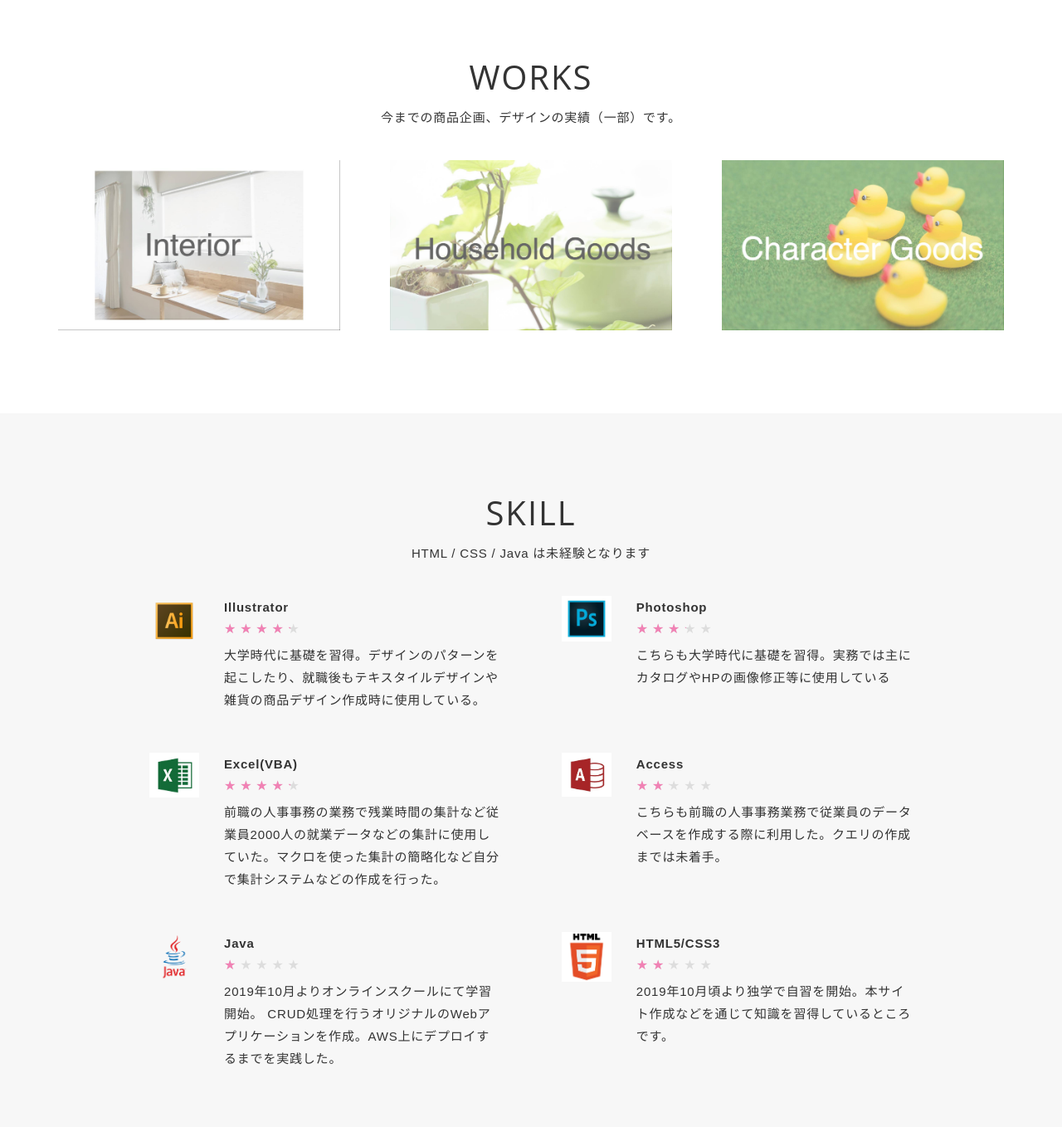
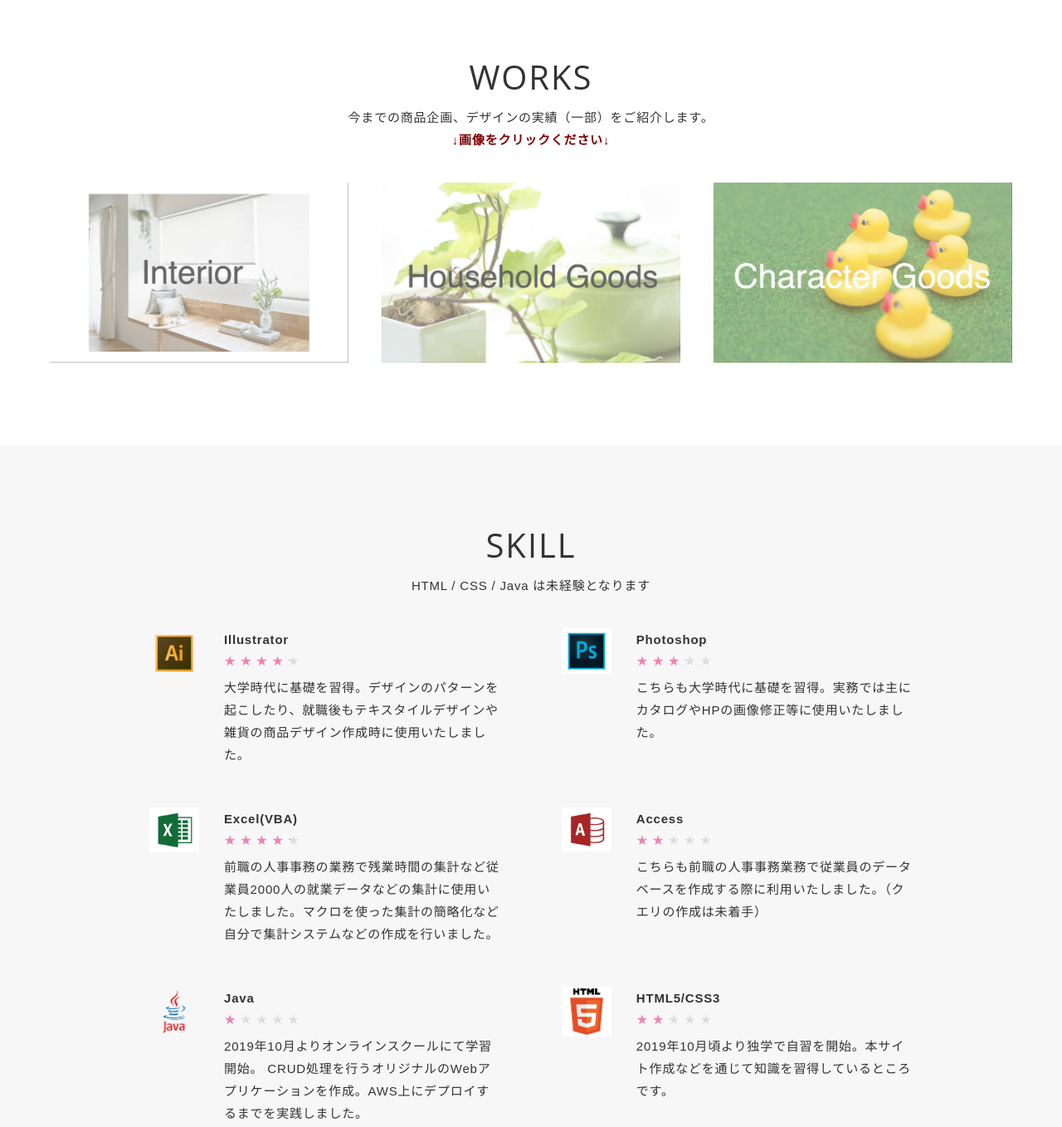
Before and after one commit to tomato0000/tomatomoko-portforio, a plain HTML site: page index.html in a window 1280 px wide. Shown: the part 1400-2758 px from the top of the page at 83% size. Drawn offline with nearby package versions, Linux system fonts and the light colour scheme; a web font is replaced by a local one.

Commit message:
Add files via upload

```diff
--- a/css/style.css
+++ b/css/style.css
@@ -299,9 +299,9 @@ li {
 
 #works .card {
   flex-basis: 40%;
-  margin-bottom: 60px;
-  margin-left:30px;
-  margin-right:30px;
+  margin-bottom: 100px;
+  margin-left:20px;
+  margin-right:20px;
 }
 
 #works .card-wrapper::after {
--- a/index.html
+++ b/index.html
@@ -58,7 +58,7 @@
                 長岡造形大学 造形学部 産業デザイン学科 テキスタイルデザインコース 卒業<br>
                 ＜職歴＞<br>
                 <ul>・2007年〜2010年　トーソー株式会社商品開発室にてロールスクリーンの<br>
-                  　開発に携わる。( <a class="url-link" href="https://www.g-mark.org/award/describe/34182?token=4dPEeOzOTc" target="_blank">2008年</a>、 <a class="url-link" href="https://www.g-mark.org/award/describe/36372?token=4dPEeOzOTc" target="_blank">2010年</a>にグッドデザイン賞を受賞)<br>
+                  　開発に携わる( <a class="url-link" href="https://www.g-mark.org/award/describe/34182?token=4dPEeOzOTc" target="_blank">2008年</a>、 <a class="url-link" href="https://www.g-mark.org/award/describe/36372?token=4dPEeOzOTc" target="_blank">2010年</a>にグッドデザイン賞を受賞)<br>
                 <ul>・2010年〜2015年　ＩＰ４株式会社、株式会社パラレルワークスにて<br>
                   　キャラクターグッズの商品開発に携わる</ul>
                 <ul>・2015年　結婚・出産</ul>
@@ -76,13 +76,16 @@
             <h2 class="section-title">WORKS</h2>
             <div class="section-intro">
               <div class="section-text">
-                今までの商品企画、デザインの実績（一部）です。<br class="pc">
+                今までの商品企画、デザインの実績（一部）をご紹介します。<br>
+                <b><font color="#800000">↓画像をクリックください↓</font></b>
+                <br class="pc">
               </div>
             </div>
           </div>
           <div class="wrap">
             <div class="card">
-              <a href="rollscreen.html"target=”_blank”><img src= "img/works/interior.jpg" alt="" width="1600" height="966"/>
+              <a href="rollscreen.html"target=”_blank”>
+                <img src= "img/works/interior.jpg" alt="" width="1600" height="966"/>
               </a>
             </div>
             <div class="card">
@@ -118,7 +121,7 @@
                   <div class="rate rate4"></div>
                 </div>
                 <div class="section-text">
-                  大学時代に基礎を習得。デザインのパターンを起こしたり、就職後もテキスタイルデザインや雑貨の商品デザイン作成時に使用している。</div>
+                  大学時代に基礎を習得。デザインのパターンを起こしたり、就職後もテキスタイルデザインや雑貨の商品デザイン作成時に使用いたしました。</div>
               </div>
             </div>
             <div class="card">
@@ -131,7 +134,7 @@
                   <div class="rate rate3"></div>
                 </div>
                 <div class="section-text">
-                  こちらも大学時代に基礎を習得。実務では主にカタログやHPの画像修正等に使用している</div>
+                  こちらも大学時代に基礎を習得。実務では主にカタログやHPの画像修正等に使用いたしました。</div>
               </div>
             </div>
             <div class="card">
@@ -144,7 +147,7 @@
                   <div class="rate rate4"></div>
                 </div>
                 <div class="section-text">
-                  前職の人事事務の業務で残業時間の集計など従業員2000人の就業データなどの集計に使用していた。マクロを使った集計の簡略化など自分で集計システムなどの作成を行った。
+                  前職の人事事務の業務で残業時間の集計など従業員2000人の就業データなどの集計に使用いたしました。マクロを使った集計の簡略化など自分で集計システムなどの作成を行いました。
                 </div>
               </div>
             </div>
@@ -158,7 +161,7 @@
                   <div class="rate rate2"></div>
                 </div>
                 <div class="section-text">
-                  こちらも前職の人事事務業務で従業員のデータベースを作成する際に利用した。クエリの作成までは未着手。
+                  こちらも前職の人事事務業務で従業員のデータベースを作成する際に利用いたしました。（クエリの作成は未着手）
                 </div>
               </div>
             </div>
@@ -173,7 +176,7 @@
                 </div>
                 <div class="section-text">
                   2019年10月よりオンラインスクールにて学習開始。
-                CRUD処理を行うオリジナルのWebアプリケーションを作成。AWS上にデプロイするまでを実践した。</div>
+                CRUD処理を行うオリジナルのWebアプリケーションを作成。AWS上にデプロイするまでを実践しました。</div>
               </div>
             </div>
             <div class="card">
```
